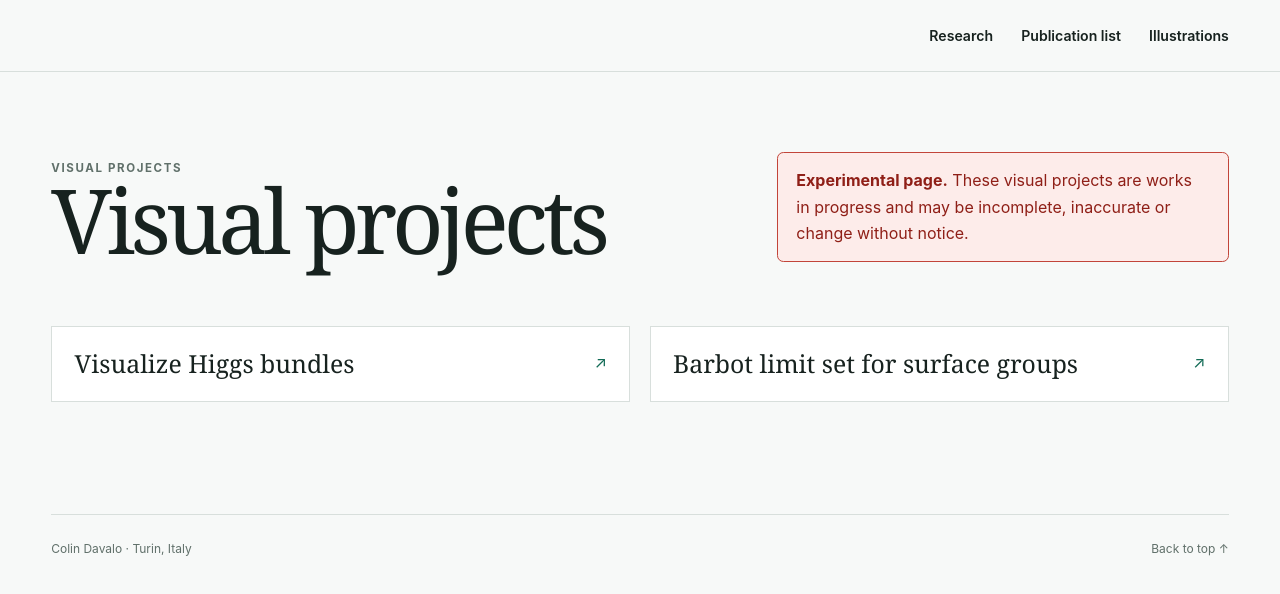
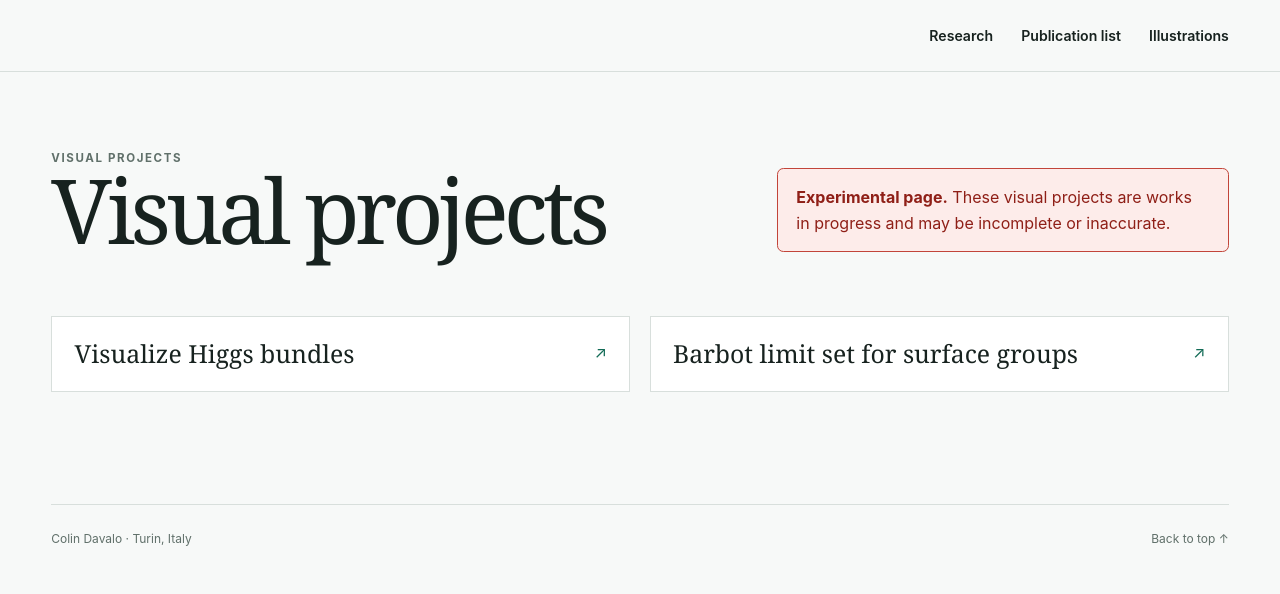
Before and after one commit to colindavalo/colindavalo.github.io, a plain HTML site: page picturesSecret.html in a window 1280 px wide. Drawn offline with Linux system fonts and the light colour scheme.

Commit message:
Shorten experimental notice on secret visual projects hub
Co-Authored-By: Claude Opus 5.5 <noreply@anthropic.com>
Claude-Session: https://claude.ai/code/session_015qXCsKrhfw12eyUwhQyr3W

```diff
--- a/picturesSecret.html
+++ b/picturesSecret.html
@@ -17,7 +17,7 @@
   <main class="gallery-page" id="projects">
     <div class="gallery-intro">
       <div><p class="eyebrow">Visual projects</p><h1>Visual projects</h1></div>
-      <p class="experimental-notice" role="note"><strong>Experimental page.</strong> These visual projects are works in progress and may be incomplete, inaccurate or change without notice.</p>
+      <p class="experimental-notice" role="note"><strong>Experimental page.</strong> These visual projects are works in progress and may be incomplete or inaccurate.</p>
     </div>
     <div class="gallery-grid secret-gallery">
       <a class="gallery-card" href="higgs-visualization/index.html">
```
